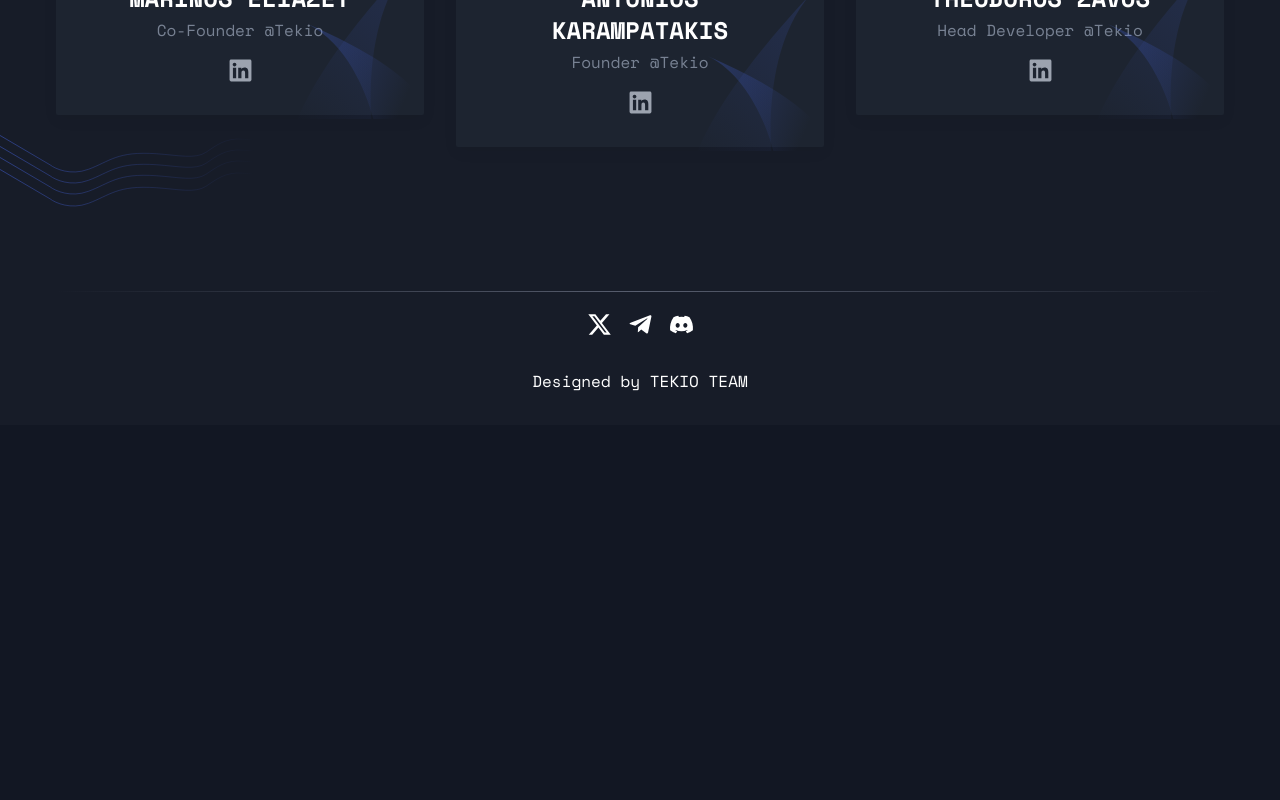
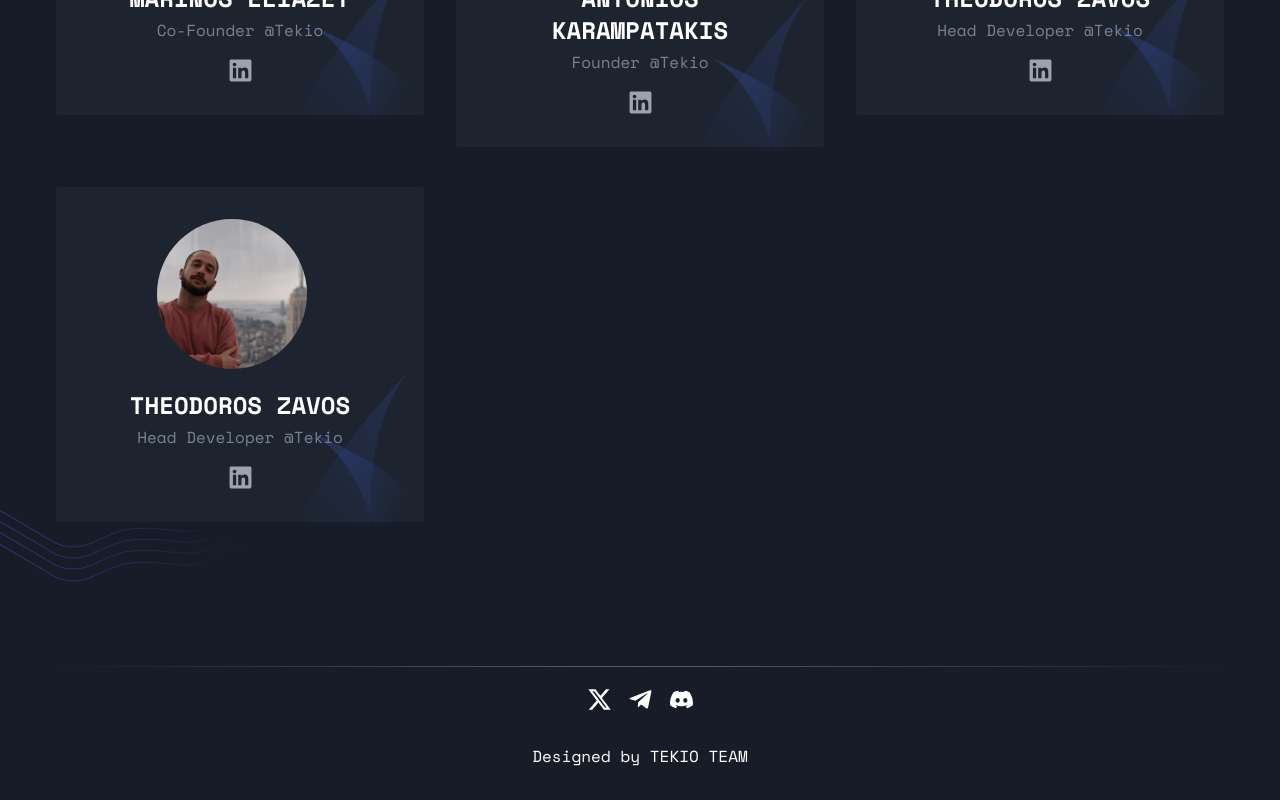
Before and after one commit to 2enology/tekio-wallet-checker, a Next.js app: page / in a window 1280 px wide. Shown: the part 4549-5349 px from the top of the page. Before the commit the page ends 4974 px from the top, so only its background shows below. Built offline with nearby package versions, Linux system fonts and the light colour scheme.

Commit message:
fix: change check page style

```diff
--- a/src/app/check/page.tsx
+++ b/src/app/check/page.tsx
@@ -28,8 +28,8 @@ const Video = () => {
   };
 
   return (
-    <section className="relative z-10 py-16 md:py-20 lg:py-28">
-      <div className="container">
+    <section className="relative z-10 min-h-[80vh] py-16 md:py-20 lg:py-28">
+      <div className="container mt-14">
         <SectionTitle
           title="Can check your claimable Tokens Here"
           paragraph=""
--- a/src/components/Team/index.tsx
+++ b/src/components/Team/index.tsx
@@ -24,6 +24,17 @@ const testimonialData: Testimonial[] = [
     star: 5,
     linkedinLink:
       "https://www.linkedin.com/in/antonios-karampatakis-27a482287?utm_source=share&utm_campaign=share_via&utm_content=profile&utm_medium=ios_app",
+  },
+  {
+    id: 3,
+    name: "theodoros zavos",
+    designation: "Head Developer @Tekio",
+    content:
+      "Our members are so impressed. It's intuitive. It's clean. It's distraction free. If you're building a community.",
+    image: "/images/team/theo.png",
+    star: 5,
+    linkedinLink:
+      "https://www.linkedin.com/in/theodoros-zavos?utm_source=share&utm_campaign=share_via&utm_content=profile&utm_medium=ios_app",
   },
   {
     id: 3,
```
